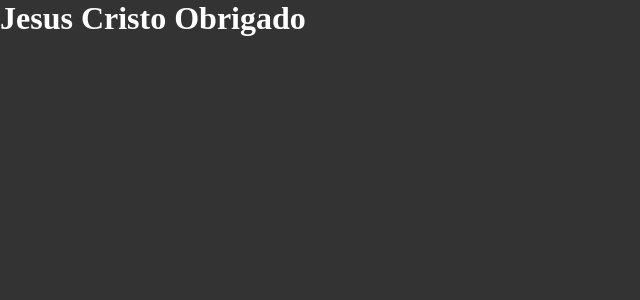
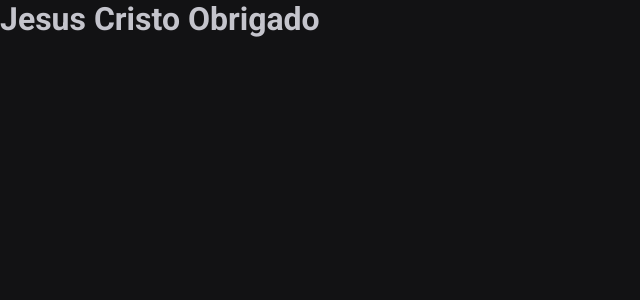
Before and after one commit to yale1995/my-timer, a React (Vite) app: page / in a window 1280 px wide. Shown: the top 300 px of the page, without its empty margins (0-640 px from the left). Built offline with nearby package versions, Linux system fonts and the light colour scheme.

Commit message:
styles: global styles after lint

```diff
--- a/src/styles/global.ts
+++ b/src/styles/global.ts
@@ -1,4 +1,4 @@
-import { createGlobalStyle } from "styled-components";
+import { createGlobalStyle } from 'styled-components'
 
 export const GlobalStyle = createGlobalStyle`
 * {
@@ -7,8 +7,19 @@
     box-sizing: border-box;
 }
 
+:focus {
+    outline: 0;
+    box-shadow: 0 0 0 2px ${(props) => props.theme['green-500']};
+}
+
 body {
-    background: #333;
-    color: #fff;
+    background: ${(props) => props.theme['gray-900']};
+    color: ${(props) => props.theme['gray-300']};
+}
+
+body, input, text-area, button {
+    font-family: "Roboto", sans-serif;
+    font-weight: 400;
+    font-size: 1rem;
 }
 `
```
